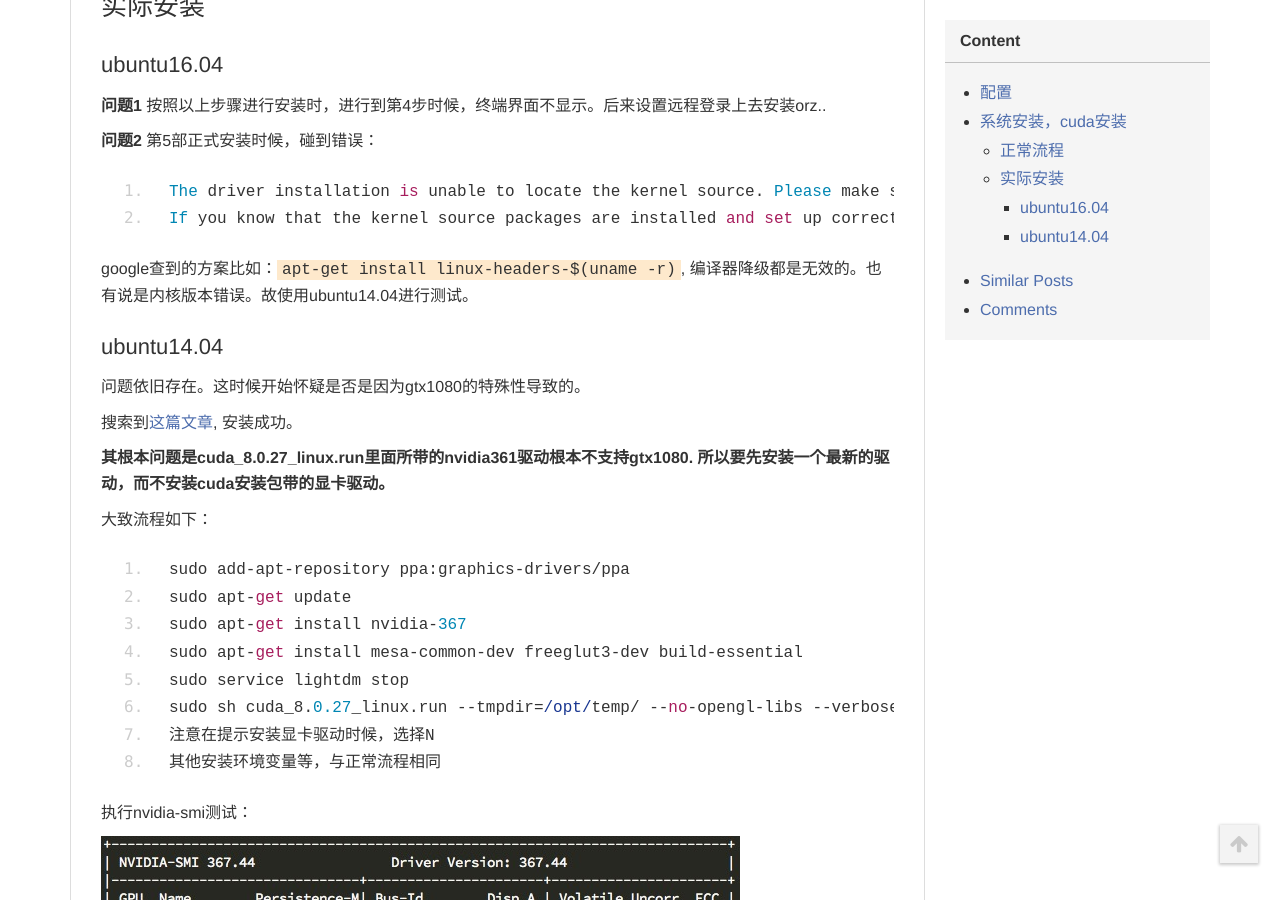
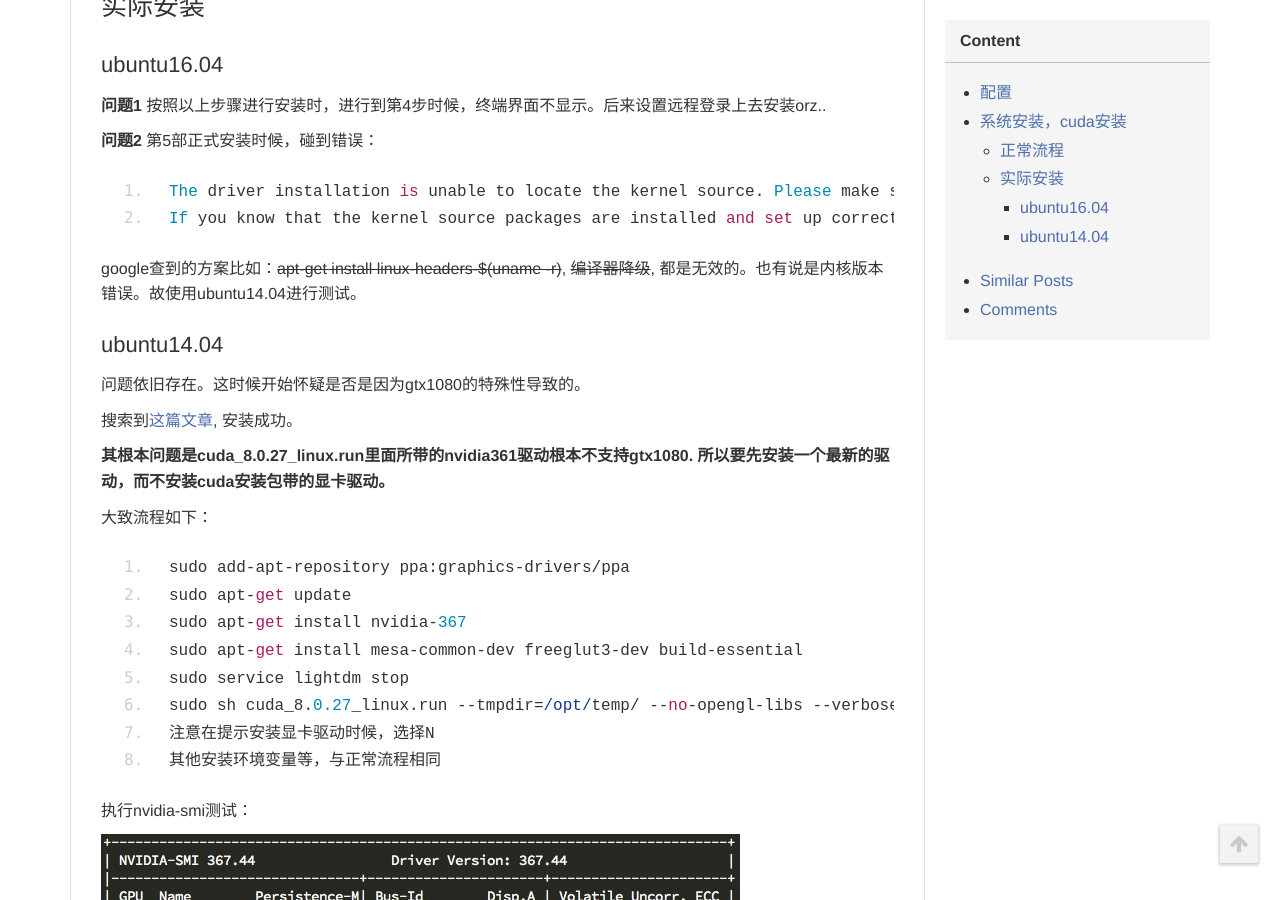
Before and after one commit to vsooda/vsooda.github.io, a Jekyll site: the page built from _posts/2016-09-22-gpu-cluster.markdown, in a window 1280 px wide and 900 px high, scrolled down 2871 px. Built offline with Jekyll 4.4.1, drawn with Linux system fonts in a browser that asks for light colours; comment, search, counter and statistics services are not loaded.

Commit message:
mini fix

````diff
--- a/_posts/2016-09-22-gpu-cluster.markdown
+++ b/_posts/2016-09-22-gpu-cluster.markdown
@@ -82,7 +82,7 @@ The driver installation is unable to locate the kernel source. Please make sure
 If you know that the kernel source packages are installed and set up correctly, you may pass the location of the kernel source with the '--kernel-source-path' flag.
 ```
 
-google查到的方案比如：`apt-get install linux-headers-$(uname -r)`, 编译器降级都是无效的。也有说是内核版本错误。故使用ubuntu14.04进行测试。
+google查到的方案比如：~~apt-get install linux-headers-$(uname -r)~~, ~~编译器降级~~, 都是无效的。也有说是内核版本错误。故使用ubuntu14.04进行测试。
 
 #### ubuntu14.04
 
````
